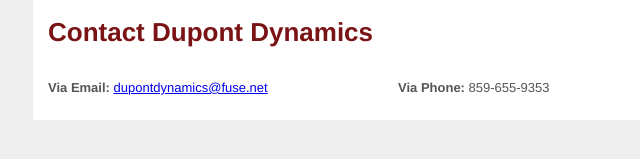
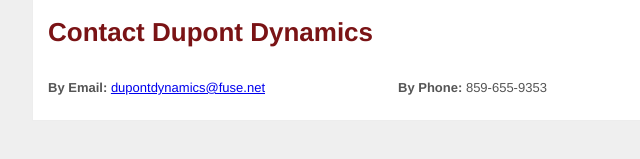
Before and after one commit to gardenofegan/dupont-dynamics, a plain HTML site: page contact.html in a window 1280 px wide. Shown: the part 203-362 px from the top of the page, 218-858 px from the left. Drawn offline with Linux system fonts and the light colour scheme.

Commit message:
Update contact.html

```diff
--- a/contact.html
+++ b/contact.html
@@ -26,10 +26,10 @@
 				<div class="bodyfloat">
 					<h1>Contact Dupont Dynamics</h1>
 					<div class="leftside">
-						<p><strong>Via Email:</strong> <a href="mailto:dupontdynamics@fuse.net">dupontdynamics@fuse.net</a>
+						<p><strong>By Email:</strong> <a href="mailto:dupontdynamics@fuse.net">dupontdynamics@fuse.net</a>
 					</p></div>
 					<div class="rightside">
-						<p><strong>Via Phone:</strong> 859-655-9353</p>
+						<p><strong>By Phone:</strong> 859-655-9353</p>
 					</div>
 				</div>
 
```
